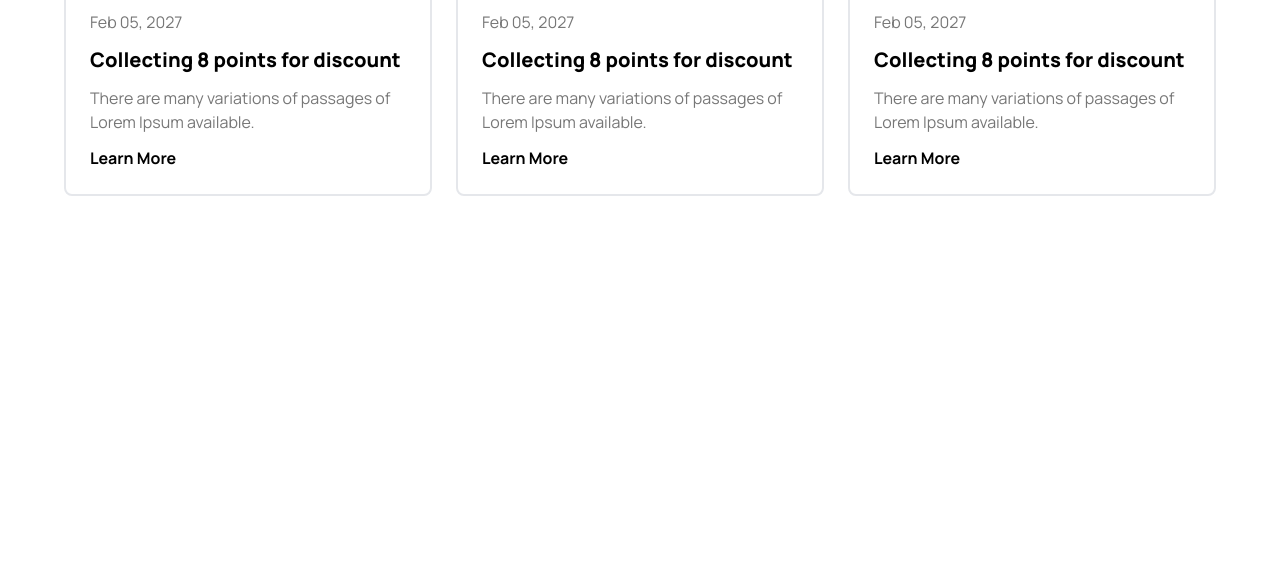
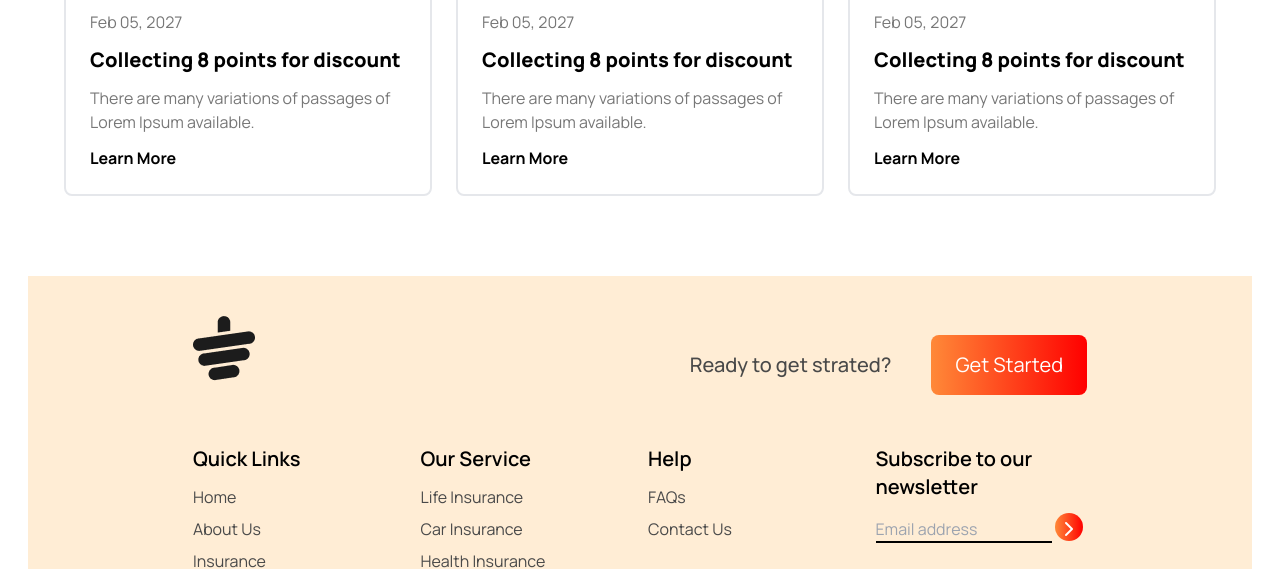
Before and after one commit to chabikunnahar/tea-house, a website built with Vite: page index.html in a window 1280 px wide. Shown: the part 2808-3377 px from the top of the page. Before the commit the page ends 3112 px from the top, so only its background shows below. Built offline with nearby package versions, Linux system fonts and the light colour scheme.

Commit message:
added footer section

```diff
--- a/index.html
+++ b/index.html
@@ -232,12 +232,74 @@
         <p class="text-[#777777] ">There are many variations of passages of Lorem Ipsum available.</p>
       <button class="font-bold "><a href="">Learn More</a></button>
       </div>
-
     </div>
      </section>
  </main>
-  <footer>
+  <footer class="bg-orange-100 mb-20 text-[#494949] py-10 px-4 md:16   ">
+   <div class="w-9/12 mx-auto">
+    <!-- logo section -->
+     <div class= "mb-8 flex justify-between items-center">
+                  <img class="mb-8" src="images/cup.png" alt="">
+              <div class="flex items-center gap-10">
+                 <h4 class="text-xl font-medium">Ready to get strated?</h4>
+                 <button class="text-xl text-bold text-white bg-gradient-to-r from-[#FF8938] to-[#FF0000] px-6 py-4 rounded-lg">
+                  Get Started
+                  </button>
+                   </div>
+                  </div>
+                  <!-- logo end -->
 
+
+
+                  <!-- links -->
+                   <div class="grid grid-cols-1 md:grid-cols-2 lg:grid-cols-4 gap-4">
+                    <!-- first column -->
+                     <div>
+                      <h1 class="text-xl font-semibold text-black mb-3">Quick Links</h1>
+                      <ul class="space-y-2">
+                        <li><a class="hover:text-orange-600" href="">Home</a></li>
+                        <li><a class="hover:text-orange-600" href="">About Us</a></li>
+                        <li><a class="hover:text-orange-600" href="">Insurance</a></li>
+                        <li><a class="hover:text-orange-600" href="">Privacy Policy</a></li>
+                      </ul>
+                     </div>
+                     <!-- Second column -->
+                     <div>
+                      <h1 class="text-xl font-semibold text-black mb-3">Our Service</h1>
+                      <ul class="space-y-2">
+                        <li><a class="hover:text-orange-600" href="">Life Insurance</a></li>
+                        <li><a class="hover:text-orange-600" href="">Car Insurance</a></li>
+                        <li><a class="hover:text-orange-600" href="">Health Insurance</a></li>
+                        <li><a class="hover:text-orange-600" href="">House Insurance</a></li>
+                      </ul>
+                     </div>
+                     <!-- third column -->
+                     <div>
+                      <h1 class="text-xl font-semibold text-black mb-3">Help</h1>
+                      <ul class="space-y-2">
+                        <li><a class="hover:text-orange-600" href="">FAQs</a></li>
+                        <li><a class="hover:text-orange-600" href="">Contact Us</a></li>
+
+                      </ul>
+                     </div>
+                     <!-- Fourth column -->
+                     <div >
+                      <h1 class="text-xl font-semibold text-black mb-3">Subscribe to our newsletter</h1>
+                      <div class="">
+                      <input class="bg-transparent border-b-2 border-black w-4/6 md:w-5/6" placeholder="Email address" type="text">
+                      <i class="fa-solid fa-chevron-right bg-gradient-to-r from-[#FF8938] to-[#FF0000] w-7 h-7 text-white justify-center items-center p-2 rounded-full"></i>
+                      </div>
+                      <div class="flex justify-between w-2/5 mb-2 mt-8">
+                        <i class="fa-brands fa-facebook-f"></i>
+                        <i class="fa-brands fa-twitter"></i>
+                        <i class="fa-brands fa-square-instagram"></i>
+                      </div>
+                     </div>
+                   </div>
+                   <div class="text-center mt-5">
+                    <p class="pt-5 text-sm ">© 2027 UIDesign.to - All rights reserved.</p>
+                   </div>
+   </div>
   </footer>
 </body>
 </html>
```
